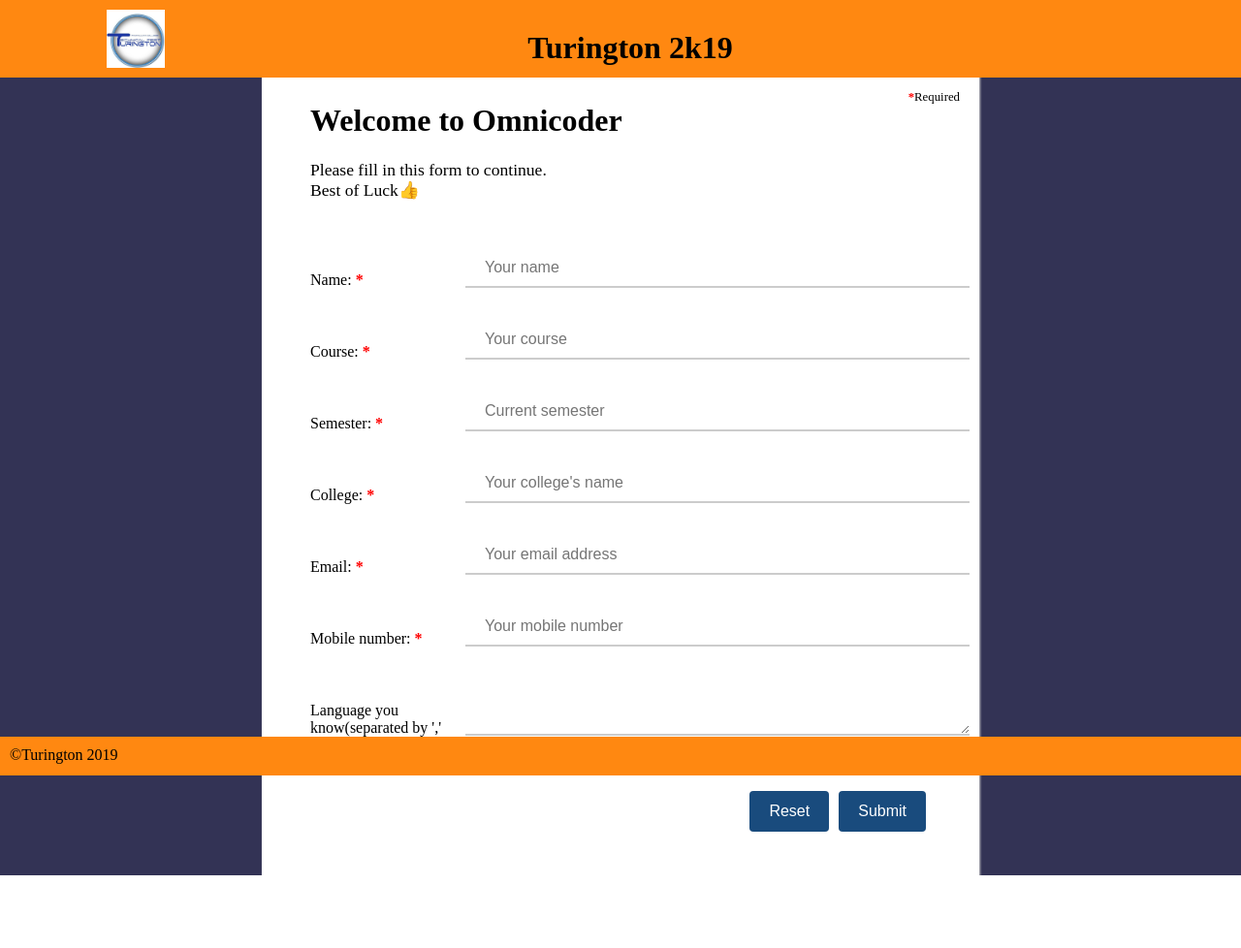
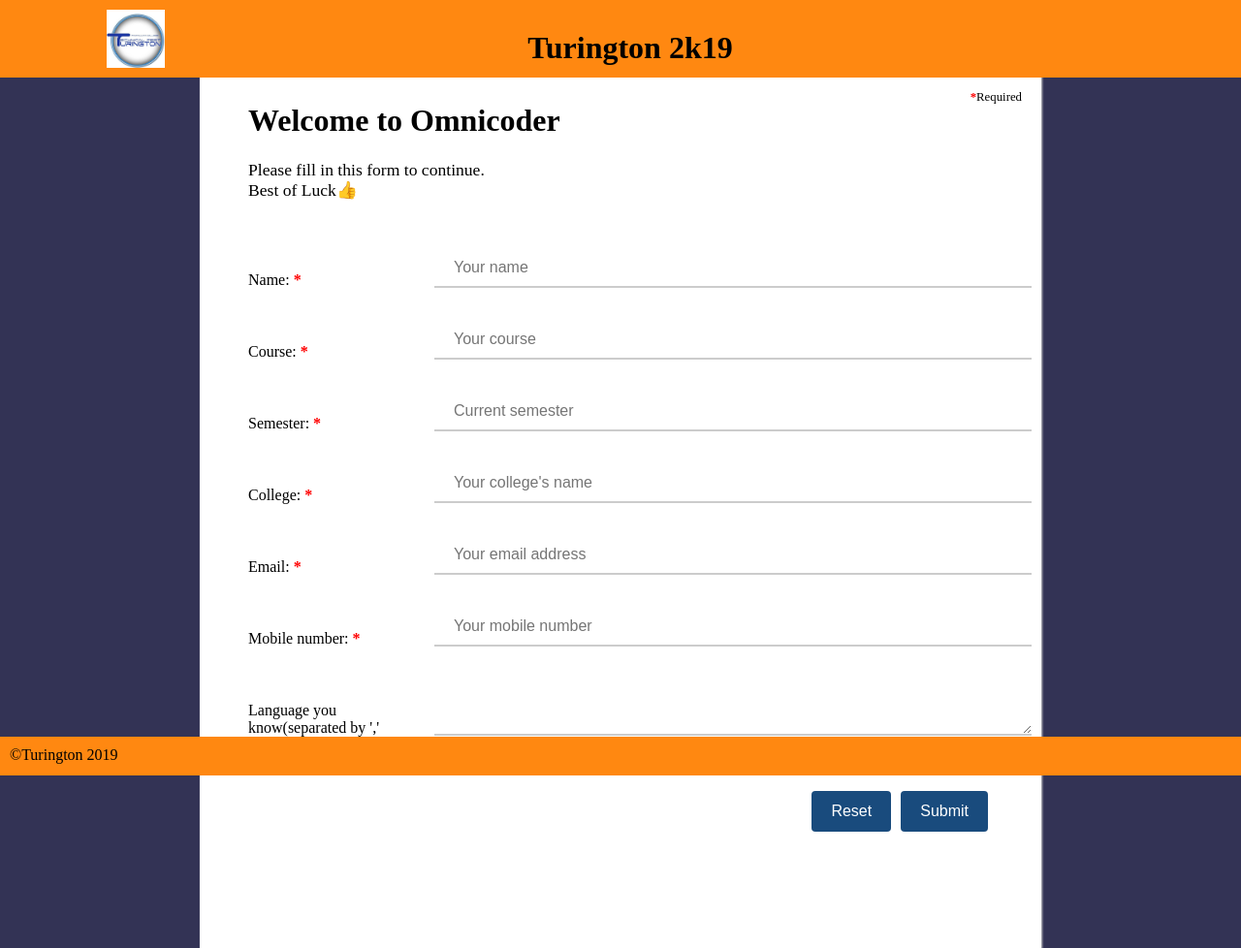
Before and after one commit to adi0509/omnicoder, a PHP site: page /omnicoder/index.php in a window 1280 px wide. Shown: the whole page at 97% size. Before the commit the page ends 903 px from the top, so only its background shows below. Run offline with PHP 8.4, Linux system fonts and the light colour scheme; data that the repository does not hold is empty; some web fonts are replaced.

Commit message:
Update style.css

```diff
--- a/style.css
+++ b/style.css
@@ -1,27 +1,28 @@
+@font-face{font-family:"FaisalsFont";src:url('FaisalsFont.ttf');}
 html,body{scroll-behavior:smooth;}
-body {margin:0;padding:0;font-family:'Montserrat';background-color:#335;width:100%}
+body {margin:0;padding:0;font-family:'FaisalsFont';background-color:#335;width:100%}
 header,footer{position:fixed;padding:10px;width:100%;background-color:#f81;z-index:1}
 header{top:0;height:7.5%}
 header img {float:left;margin-left:100px;}
 header h1 {position:absolute;left:50%;transform:translateX(-50%);}
 footer{bottom:0;height:2.5%;}
-.container {position:absolute;padding:25px 50px;top:7.5%;left:50%;transform:translateX(-50%);width:50%;background-color:#fff;box-shadow:1px 1px 2px 0 #ccc;margin:0;}
+.container {position:absolute;padding:25px 50px;top:7.5%;left:50%;transform:translateX(-50%);width:60%;background-color:#fff;box-shadow:1px 1px 2px 0 #ccc;margin:0;padding-bottom:100px}
 .desc {font-size:110%;}
 .col-25 {flex:25%;margin-top:33px;padding:50px 0 0;}
 .col-75 {flex:75%;margin-top:33px;}
 .row {display:flex;flex-wrap:wrap;}
 .row:after {content:"";display:table;clear:both;}
-input,textarea {font-size:100%;font-family:Montserrat,sans-serif;border:none;border-bottom:2px solid #ccc;width:100%;padding:10px 20px;}
+input,textarea {font-size:100%;font-family:FaisalsFont,sans-serif;border:none;border-bottom:2px solid #ccc;width:100%;padding:10px 20px;}
 textarea {resize:vertical;}
 input:focus,textarea:focus {outline:none !important;border-bottom:2px solid #00f;transition-duration:1s;}
-input[type=submit],input[type=reset],input[type=file],button {font-family:"Handlee",sans-serif;background-color:#194b7d;color:white;padding:12px 20px;border:none;border-radius:4px;cursor:pointer;float:right;margin:20px 5px;width:auto;}
+input[type=submit],input[type=reset],input[type=file],button {font-family:"FaisalsFont",sans-serif;background-color:#194b7d;color:white;padding:12px 20px;border:none;border-radius:4px;cursor:pointer;float:right;margin:20px 5px;width:auto;}
 input[type=file],button{float:none;font-size:100%}
 input[type=submit]:hover,input[type=submit]:focus,input[type=reset]:hover,input[type=reset]:focus,button:hover,button:focus {background-color:#193264;}
 input[type=checkbox] {border:1px solid #ccc;}
 .col-25 {float:left;width:25%;margin-top:6px;}
 .cont {display:block;position:relative;padding-left:35px;cursor:pointer;-webkit-user-select:none;-moz-user-select:none;-ms-user-select:none;user-select:none;margin-bottom:20px}
 .cont input {height:0;width:0;margin-top:-2px}
-.checkmark {position:absolute;left:0;height:25px;width:25px;background-color:#eee;;border-radius:50%}
+.checkmark {position:absolute;left:0;height:25px;width:25px;background-color:#ccc;;border-radius:50%}
 .cont input:checked ~ .checkmark {background-color:#2196F3;}
 .checkmark:after {content:"";position:absolute;display:none;}
 .cont input:checked ~ .checkmark:after {display:block;}
```
